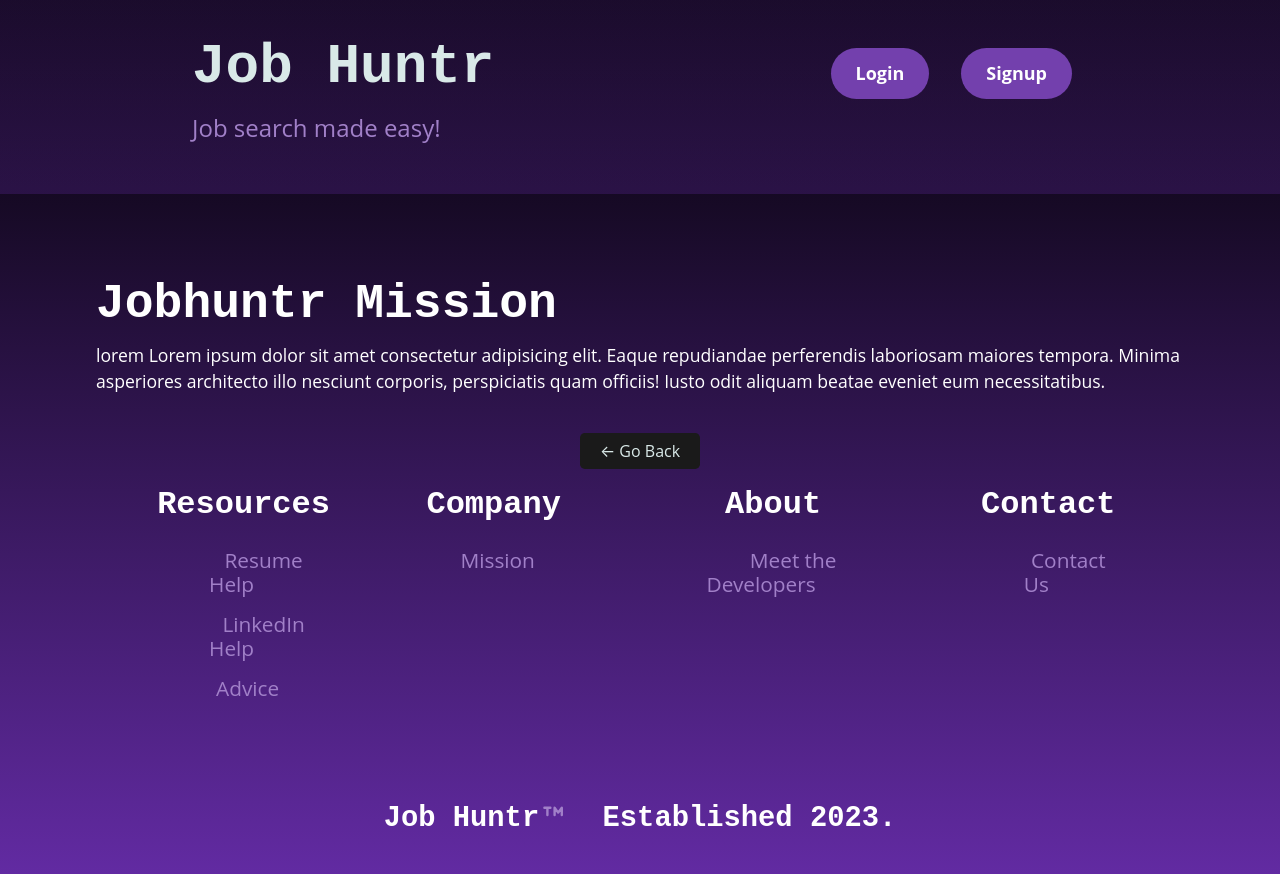
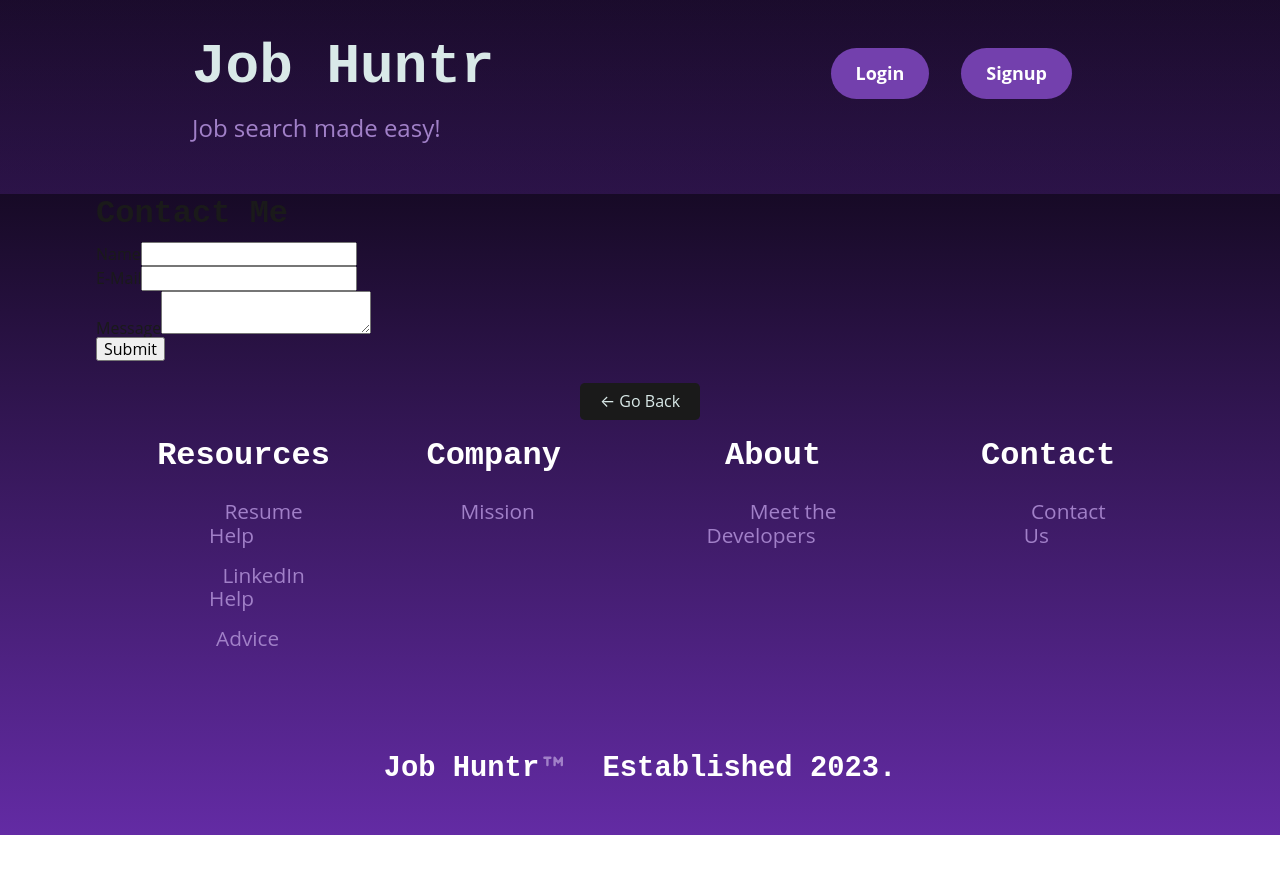
Before and after one commit to ZacWheeler3/job-huntr, a React (Vite) app in the folder client/: page /ContactPage in a window 1280 px wide. Shown: the top 874 px of the page. After the commit the page ends 835 px from the top, so only its background shows below. Built offline with nearby package versions, Linux system fonts and the light colour scheme.

Commit message:
installed axios for the contact form, applied contact form to page

```diff
--- a/client/package.json
+++ b/client/package.json
@@ -11,6 +11,7 @@
   },
   "dependencies": {
     "@apollo/client": "^3.7.14",
+    "axios": "^1.5.0",
     "graphql": "^16.6.0",
     "jwt-decode": "^3.1.2",
     "react": "^18.2.0",
--- a/client/src/pages/ContactPage.jsx
+++ b/client/src/pages/ContactPage.jsx
@@ -1,24 +1,99 @@
-import React from "react";
+import React, { useState } from "react";
+import axios from "axios";
 import { FaGithub } from "react-icons/fa";
 
+const ContactPage = () => {
+  const formId = "VLWZR93O";
+  const formSparkUrl = `https://submit-form.com/${formId}`;
 
-const ContactPage = () => {
-return (
-    <div className="about-container">
-<div className="about-title">
-    <h2>Jobhuntr Mission </h2>
-    <p>lorem Lorem ipsum dolor sit amet consectetur adipisicing elit. Eaque repudiandae perferendis laboriosam maiores tempora. Minima asperiores architecto illo nesciunt corporis, perspiciatis quam officiis! Iusto odit aliquam beatae eveniet eum necessitatibus.   </p>
-</div>
-<div className="creator-section">
+  const initialFormState = {
+    email: "",
+    name: "",
+    message: "",
+  };
 
+  const [formState, setFormState] = useState(initialFormState);
+  const [submitting, setSubmitting] = useState(false);
+  const [message, setMessage] = useState();
 
+  const submitForm = async (event) => {
+    event.preventDefault();
+    setSubmitting(true);
+    await postSubmission();
+    setSubmitting(false);
+  };
 
-</div>
+  const postSubmission = async () => {
+    const payload = {
+      ...formState,
+    };
+
+    try {
+      const result = await axios.post(formSparkUrl, payload);
+      setMessage({
+        class: "thankyou",
+        text: "Thank you for your message!",
+      });
+    } catch (error) {
+      console.log(error);
+      setMessage({
+        class: "uh-oh",
+        text: "Sorry, there was a problem. Please try again.",
+      });
+    }
+  };
+
+  const updateFormControl = (event) => {
+    const { id, value } = event.target;
+    const formKey = id;
+    const updateFormState = { ...formState };
+    updateFormState[formKey] = value;
+    setFormState(updateFormState);
+  };
+
+  return (
+    <div className="contact">
+      <h2>Contact Me</h2>
+      {message && <div className={`${message.class}`}>{message.text}</div>}
+      <div>
+        <label className="name" htmlFor="name">
+          Name
+        </label>
+        <input
+          onChange={updateFormControl}
+          type="text"
+          id="name"
+          value={formState.name}
+        ></input>
+      </div>
+      <div>
+        <label className="email" htmlFor="email">
+          E-Mail
+        </label>
+        <input
+          onChange={updateFormControl}
+          type="text"
+          id="email"
+          value={formState.email}
+        ></input>
+      </div>
+      <div>
+        <label className="message" htmlFor="message">
+          Message
+        </label>
+        <textarea
+          id="message"
+          onChange={updateFormControl}
+          value={formState.message}
+        ></textarea>
+      </div>
+      <form onSubmit={submitForm}>
+        <button disabled={submitting} className="submit">
+          {submitting ? "...Submitting" : "Submit"}
+        </button>
+      </form>
     </div>
-)
+  );
+};
 
-
-
-
-}
 export default ContactPage;
```
Also changed, not shown: 1 other file (tests, documents, lock files or other folders).
